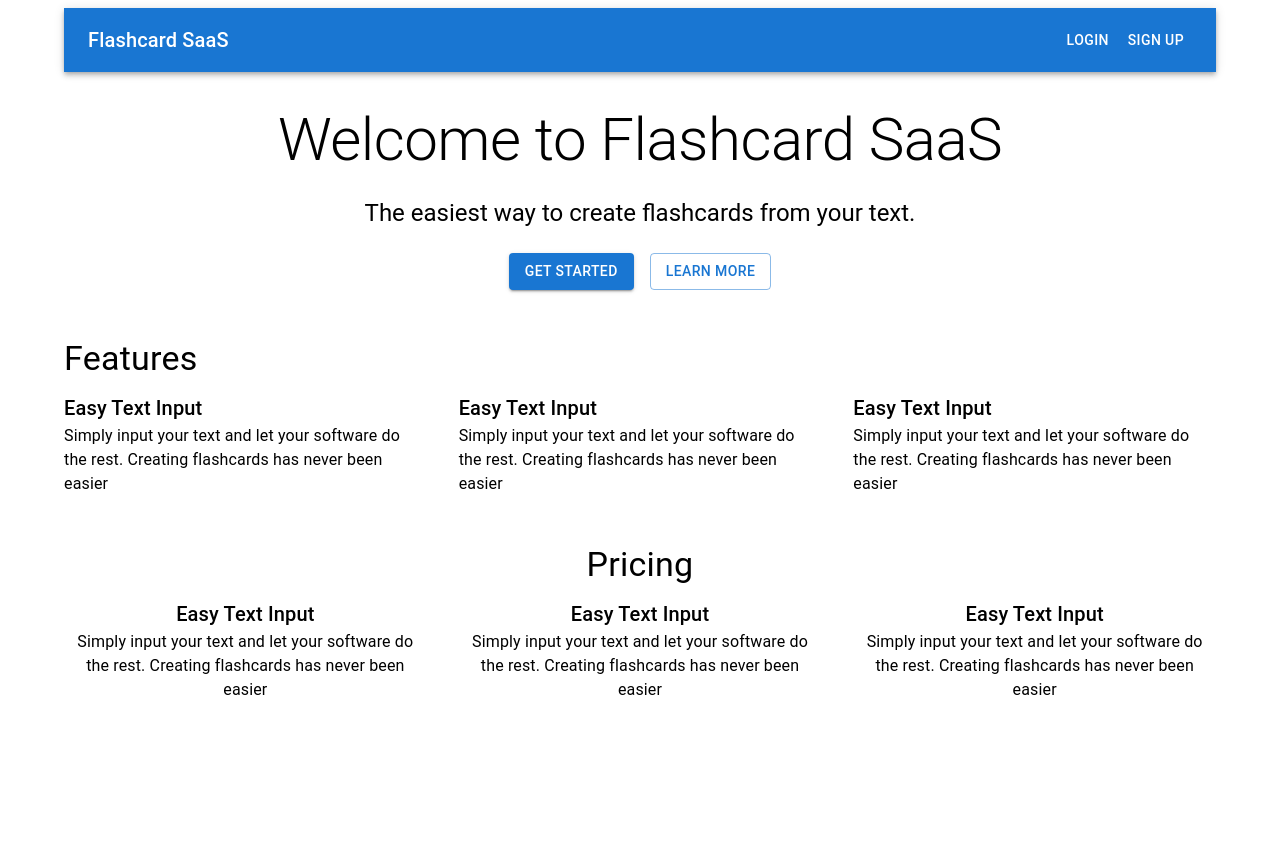
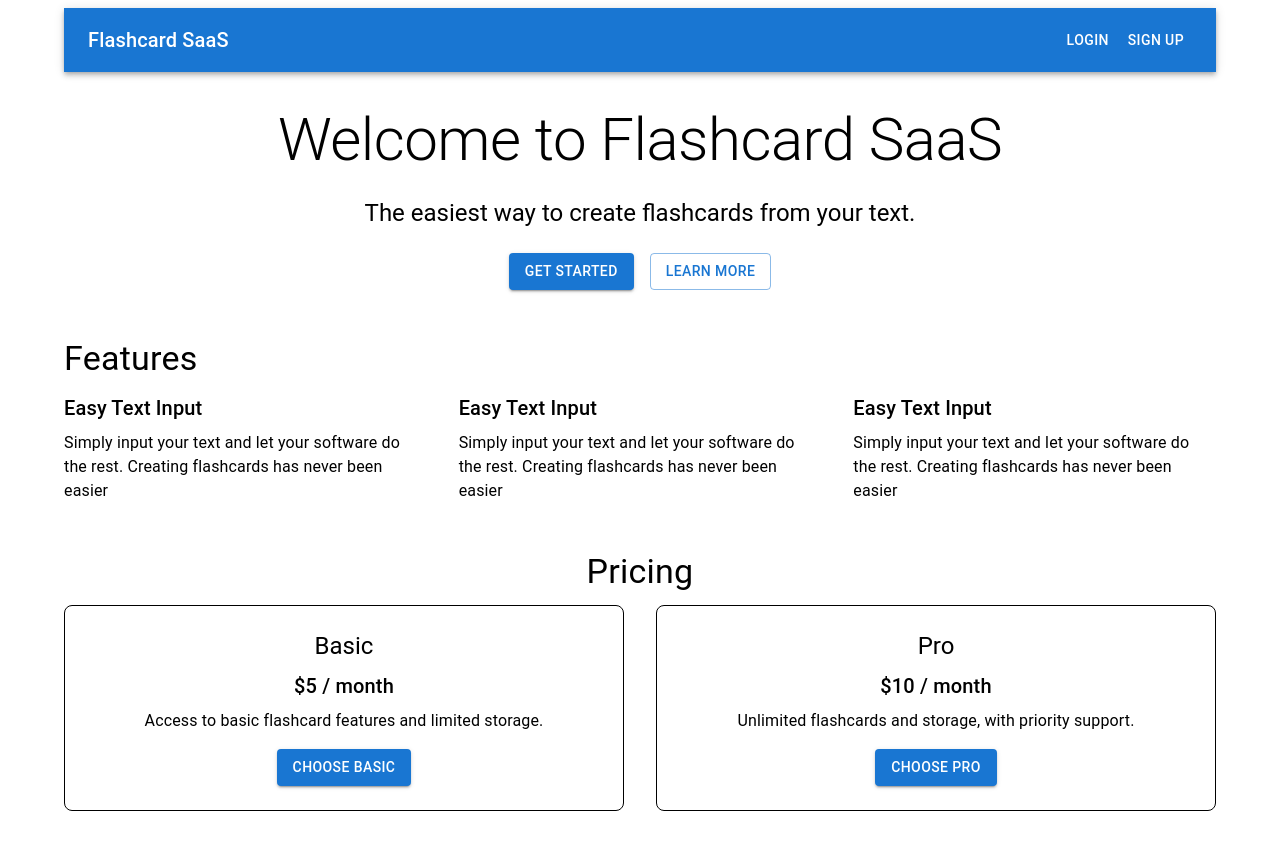
Before and after one commit to Shuo0503/AI-Flashcard, a Next.js app: page / in a window 1280 px wide. Shown: the top 850 px of the page. Before the commit the page ends 800 px from the top, so only its background shows below. Built offline with nearby package versions, Linux system fonts and the light colour scheme; no server answers.

Commit message:
pages and routes
sign-in sign-up pages, generate page and routes set up

```diff
--- a/app/page.js
+++ b/app/page.js
@@ -1,6 +1,5 @@
 import getStripe from "@/utils/get-stripe";
 import Image from "next/image";
-import Head from "next/head"; // Correct import for Head
 import { SignedIn, SignedOut, UserButton } from "@clerk/nextjs";
 import Container from '@mui/material/Container'; // Ensure correct import
 import AppBar from '@mui/material/AppBar';
@@ -51,15 +50,15 @@ export default function Home() {
         <Typography variant="h4" component="h2" gutterBottom>Features</Typography>
         <Grid container spacing={4}>
           <Grid item xs={12} md={4}>
-            <Typography variant="h6">Easy Text Input</Typography>
+            <Typography variant="h6" gutterBottom>Easy Text Input</Typography>
             <Typography>Simply input your text and let your software do the rest. Creating flashcards has never been easier</Typography>
           </Grid>
           <Grid item xs={12} md={4}>
-            <Typography variant="h6">Easy Text Input</Typography>
+            <Typography variant="h6" gutterBottom>Easy Text Input</Typography>
             <Typography>Simply input your text and let your software do the rest. Creating flashcards has never been easier</Typography>
           </Grid>
           <Grid item xs={12} md={4}>
-            <Typography variant="h6">Easy Text Input</Typography>
+            <Typography variant="h6" gutterBottom>Easy Text Input</Typography>
             <Typography>Simply input your text and let your software do the rest. Creating flashcards has never been easier</Typography>
           </Grid>
         </Grid>
@@ -67,18 +66,37 @@ export default function Home() {
       <Box sx={{my: 6, textAlign: 'center'}}>
         <Typography variant="h4" component="h2" gutterBottom>Pricing</Typography>
         <Grid container spacing={4} justifyContent="center">
-        <Grid item xs={12} md={4}>
-            <Typography variant="h6">Easy Text Input</Typography>
-            <Typography>Simply input your text and let your software do the rest. Creating flashcards has never been easier</Typography>
+        <Grid item xs={12} md={6}>
+          <Box sx={{
+            p:3,
+            border: '1px, solid',
+            borderColor: 'gray.300',
+            borderRadius: 2,
+            }}>
+            <Typography variant="h5" gutterBottom>Basic</Typography>
+            <Typography variant="h6" gutterBottom>$5 / month</Typography>
+            <Typography>{' '} Access to basic flashcard features and limited storage.</Typography>
+            <Button variant="contained" color= "primary" sx={{mt: 2}}>
+              Choose basic
+            </Button>
+          </Box>
           </Grid>
-          <Grid item xs={12} md={4}>
-            <Typography variant="h6">Easy Text Input</Typography>
-            <Typography>Simply input your text and let your software do the rest. Creating flashcards has never been easier</Typography>
+          <Grid item xs={12} md={6}>
+          <Box sx={{
+            p:3,
+            border: '1px, solid',
+            borderColor: 'gray.300',
+            borderRadius: 2,
+            }}>
+            <Typography variant="h5" gutterBottom>Pro</Typography>
+            <Typography variant="h6" gutterBottom>$10 / month</Typography>
+            <Typography>{' '} Unlimited flashcards and storage, with priority support.</Typography>
+            <Button variant="contained" color= "primary" sx={{mt: 2}}>
+              Choose Pro
+            </Button>
+          </Box>
           </Grid>
-          <Grid item xs={12} md={4}>
-            <Typography variant="h6">Easy Text Input</Typography>
-            <Typography>Simply input your text and let your software do the rest. Creating flashcards has never been easier</Typography>
-          </Grid>
+
         </Grid>
       </Box>
     </Container>
--- a/firebase.js
+++ b/firebase.js
@@ -1,6 +1,8 @@
 // Import the functions you need from the SDKs you need
 import { initializeApp } from "firebase/app";
 import { getFirestore } from "firebase/firestore";
+import {getAnalytics} from "firebase/analytics";
+import {getFirebase} from "firebase/firestore";
 // TODO: Add SDKs for Firebase products that you want to use
 // https://firebase.google.com/docs/web/setup#available-libraries
 
@@ -18,5 +20,6 @@ const firebaseConfig = {
 
 // Initialize Firebase
 const app = initializeApp(firebaseConfig);
-const db = getFirestore(app);
+const analytics = getAnalytics(app);
+const db = getFirebase(app);
 export default db;
```
Also changed, not shown: app/api/generate/page.js (deleted, +0 -89 lines), app/generate/page.js (added, +148 -0 lines), app/sign-in/[[...sign-in]]/page.js (added, +39 -0 lines), app/sign-up/[[...sign-up]]/page.js (added, +39 -0 lines), app/generate/route.js (renamed from app/api/generate/route.js).
